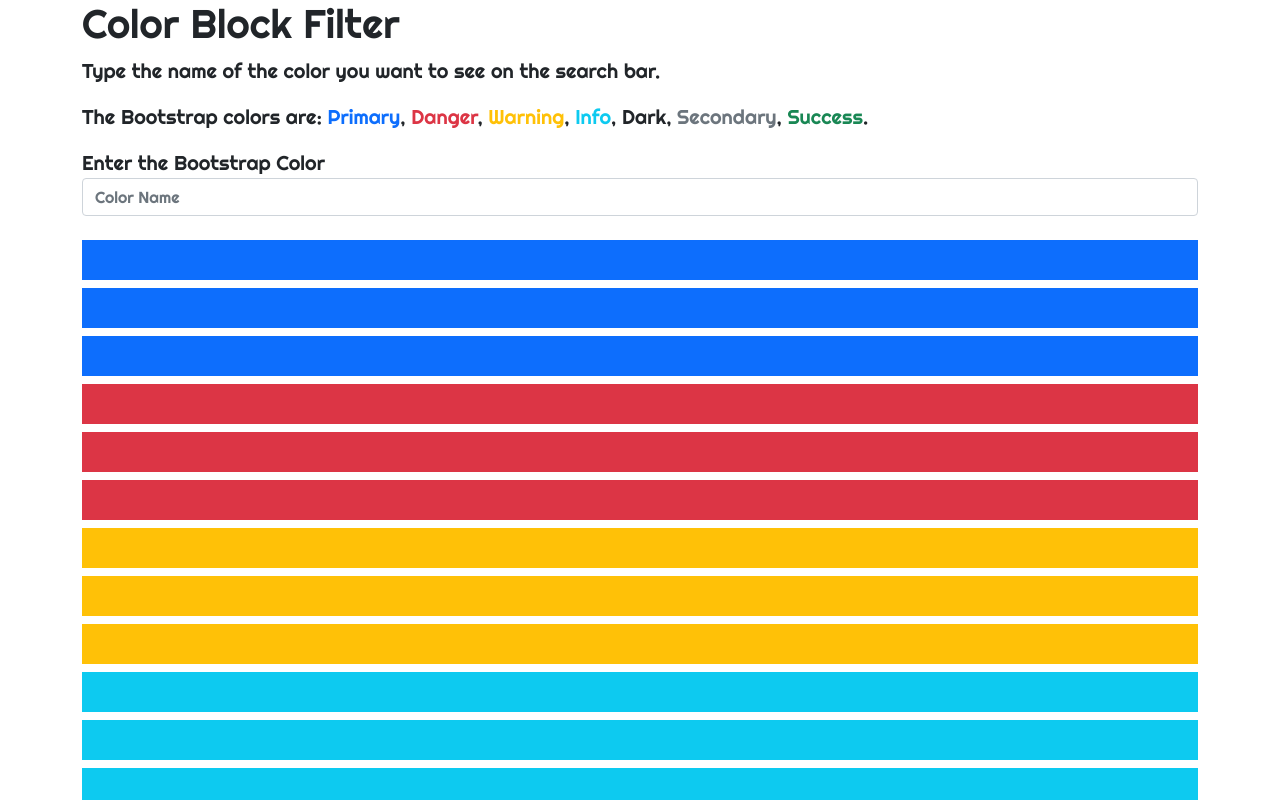
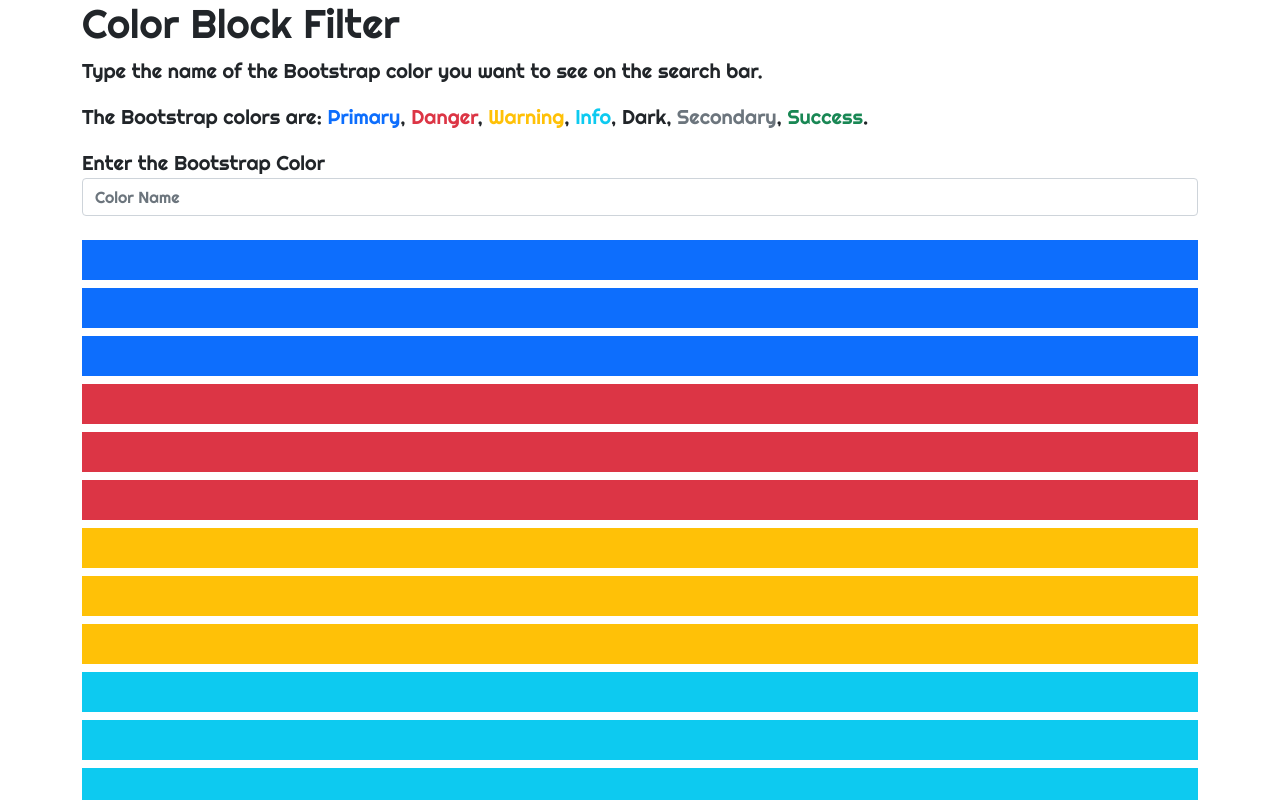
Before and after one commit to raksh-143/Color-Block-Filter, a plain HTML site: page index.html in a window 1280 px wide. Shown: the top 800 px of the page. Drawn offline with nearby package versions, Linux system fonts and the light colour scheme.

Commit message:
Mentioned 'Bootstrap color' in HTML file

```diff
--- a/index.html
+++ b/index.html
@@ -27,7 +27,7 @@
     <div id="mainDiv" class="container">
         <h1>Color Block Filter</h1>
         <p class="fs-5">
-            Type the name of the color you want to see on the search bar.
+            Type the name of the Bootstrap color you want to see on the search bar.
         </p>
         <p class="fs-5">
             The Bootstrap colors are:
```
